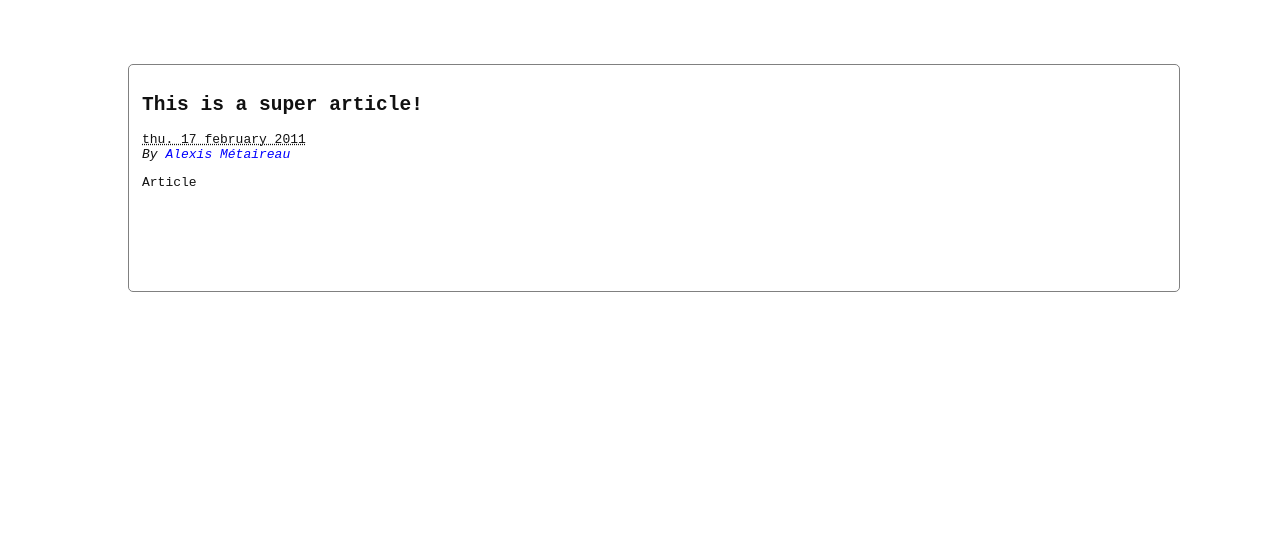
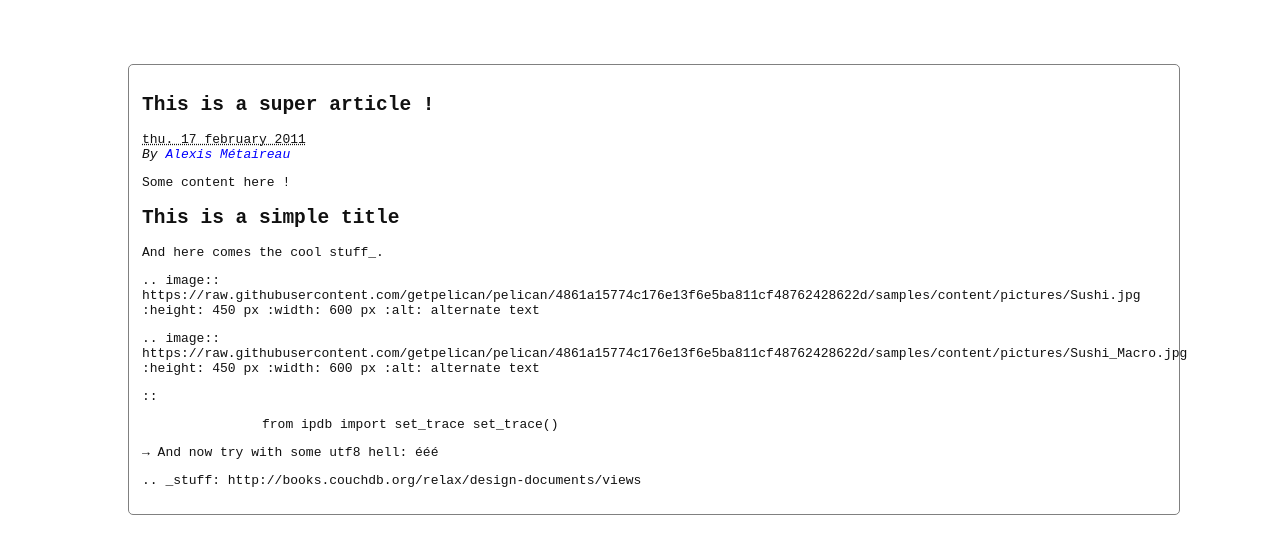
Before and after one commit to EmilSayahi/basic-jekyll, a Jekyll site: the page built from _posts/2011-02-17-e.md, in a window 1280 px wide. Shown: the top 554 px of the page. Built offline with Jekyll 4.4.1, drawn with Linux system fonts in a browser that asks for light colours; nearby versions of some CDN libraries.

Commit message:
Super article

```diff
--- a/_posts/2011-02-17-e.md
+++ b/_posts/2011-02-17-e.md
@@ -1,7 +1,31 @@
 ---
-title: This is a super article!
+title: This is a super article !
 date: 2011-02-17 10:00:00
 layout: post
 ---
 
-Article
+Some content here !
+
+This is a simple title
+======================
+
+And here comes the cool stuff_.
+
+.. image:: https://raw.githubusercontent.com/getpelican/pelican/4861a15774c176e13f6e5ba811cf48762428622d/samples/content/pictures/Sushi.jpg
+   :height: 450 px
+   :width: 600 px
+   :alt: alternate text
+
+.. image:: https://raw.githubusercontent.com/getpelican/pelican/4861a15774c176e13f6e5ba811cf48762428622d/samples/content/pictures/Sushi_Macro.jpg
+   :height: 450 px
+   :width: 600 px
+   :alt: alternate text
+
+::
+
+   >>> from ipdb import set_trace
+   >>> set_trace()
+
+→ And now try with some utf8 hell: ééé
+
+.. _stuff: http://books.couchdb.org/relax/design-documents/views
```
